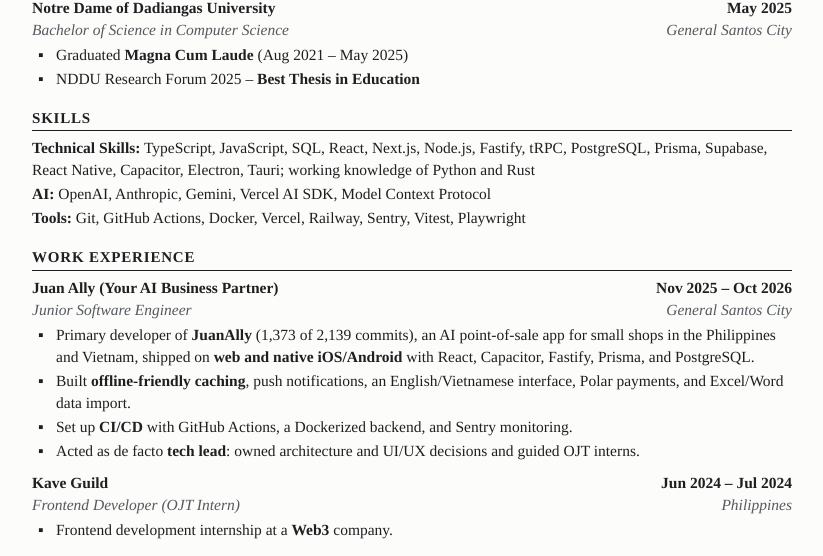
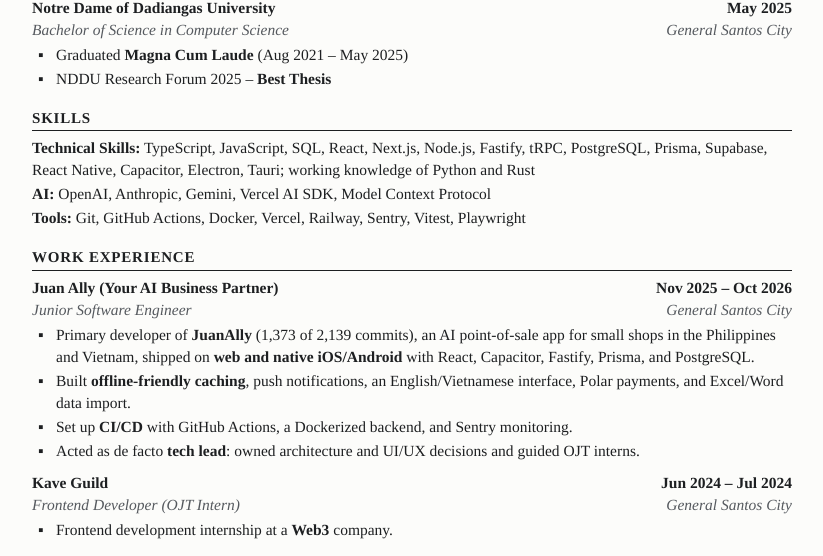
Before and after one commit to Vanjems/resume, a plain HTML site: page index.html in a window 1280 px wide. Shown: the part 187-743 px from the top of the page, without its empty margins (228-1051 px from the left). Drawn offline with Linux system fonts and the light colour scheme.

Commit message:
faet: updating some mistakes

```diff
--- a/index.html
+++ b/index.html
@@ -99,7 +99,7 @@
       <div class="row"><span class="role">Bachelor of Science in Computer Science</span><span class="place">General Santos City</span></div>
       <ul>
         <li>Graduated <strong>Magna Cum Laude</strong> (Aug 2021 &ndash; May 2025)</li>
-        <li>NDDU Research Forum 2025 &ndash; <strong>Best Thesis in Education</strong></li>
+        <li>NDDU Research Forum 2025 &ndash; <strong>Best Thesis</strong></li>
       </ul>
     </div>
   </section>
@@ -125,7 +125,7 @@
     </div>
     <div class="entry">
       <div class="row"><span class="org">Kave Guild</span><span class="date">Jun 2024 &ndash; Jul 2024</span></div>
-      <div class="row"><span class="role">Frontend Developer (OJT Intern)</span><span class="place">Philippines</span></div>
+      <div class="row"><span class="role">Frontend Developer (OJT Intern)</span><span class="place">General Santos City</span></div>
       <ul><li>Frontend development internship at a <strong>Web3</strong> company.</li></ul>
     </div>
   </section>
```
